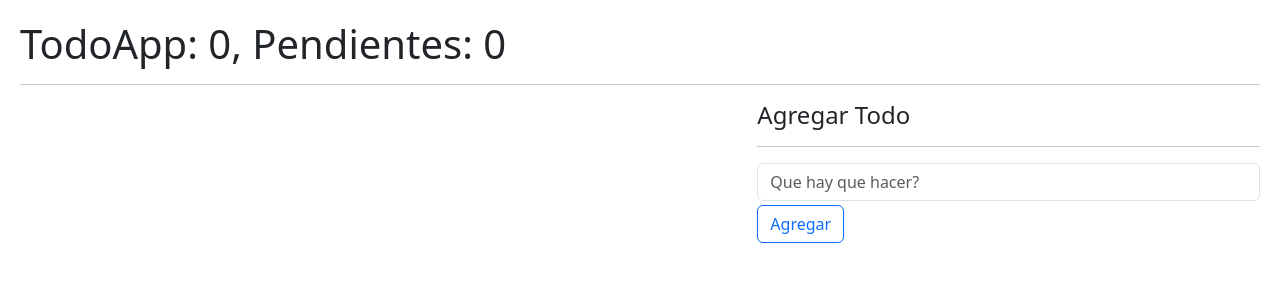
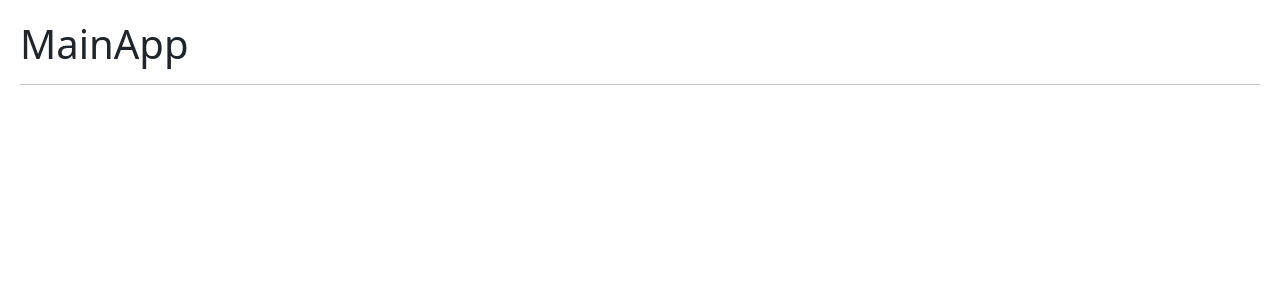
Before and after one commit to mbernallaura/Hook-App, a React (Vite) app: page / in a window 1280 px wide. Shown: the top 300 px of the page. Built offline with nearby package versions, Linux system fonts and the light colour scheme.

Commit message:
Hacer el esquema del proyecto para utilizar el hook useContext

```diff
--- /dev/null
+++ b/src/09-useContext/MainApp.jsx
@@ -0,0 +1,10 @@
+
+
+export const MainApp = () => {
+    return (
+        <>
+            <h1>MainApp</h1>
+            <hr />
+        </>
+    )
+}
--- a/src/main.jsx
+++ b/src/main.jsx
@@ -1,5 +1,7 @@
 import React from 'react';
 import ReactDOM from 'react-dom/client';
+//import { createBrowserRouter, RouterProvider } from "react-router-dom";
+import { BrowserRouter } from 'react-router-dom';
 //import { CounterApp } from './01-useState/CounterApp'
 //import { HooksApp } from './HooksApp'
 //import { CounterWithCustomHook } from './01-useState/CounterWithCustomHook'
@@ -12,11 +14,21 @@
 //import { CallBackHook } from './06-memos/CallBackHook'
 // import { Padre } from './07-tarea-memo/Padre';
 // import './08-useReducer/intro-reducer';
-import { TodoApp } from './08-useReducer/TodoApp';
+//import { TodoApp } from './08-useReducer/TodoApp';
+import { MainApp } from './09-useContext/MainApp';
 import './index.css'
 
+// const router = createBrowserRouter([{
+//   path:'/',
+//   element: <MainApp/>,
+// },]);
+
 ReactDOM.createRoot(document.getElementById('root')).render(
-  //<React.StrictMode>
-    <TodoApp/>
-  //</React.StrictMode>,
+  // <React.StrictMode>
+  //   <RouterProvider router ={ router } />
+  // </React.StrictMode>,
+
+  <BrowserRouter>
+    <MainApp/>
+  </BrowserRouter>
 )
```
Also changed, not shown: src/09-useContext/AboutPage.jsx (added, +10 -0 lines), src/09-useContext/HomePage.jsx (added, +10 -0 lines), src/09-useContext/LoginPage.jsx (added, +10 -0 lines).
